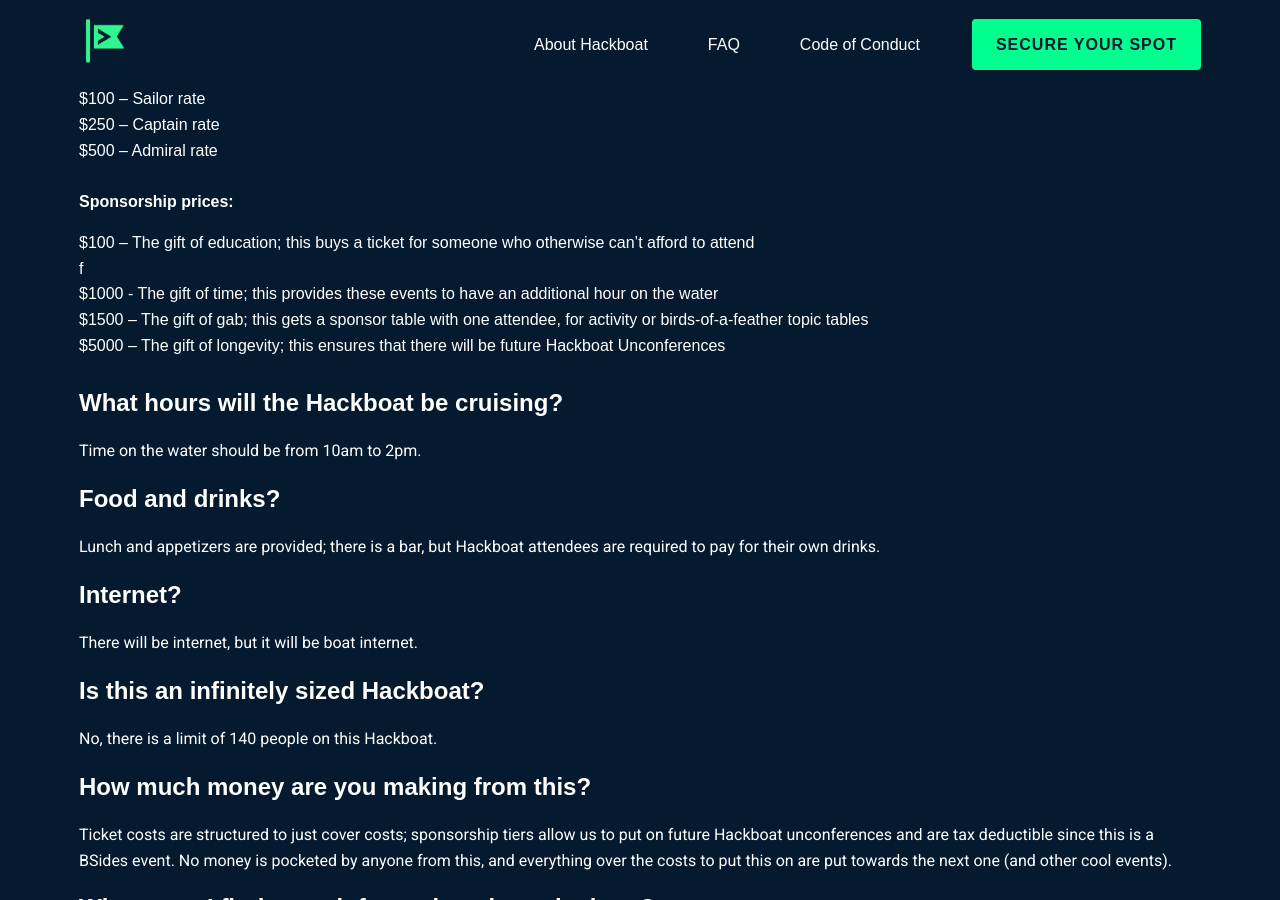
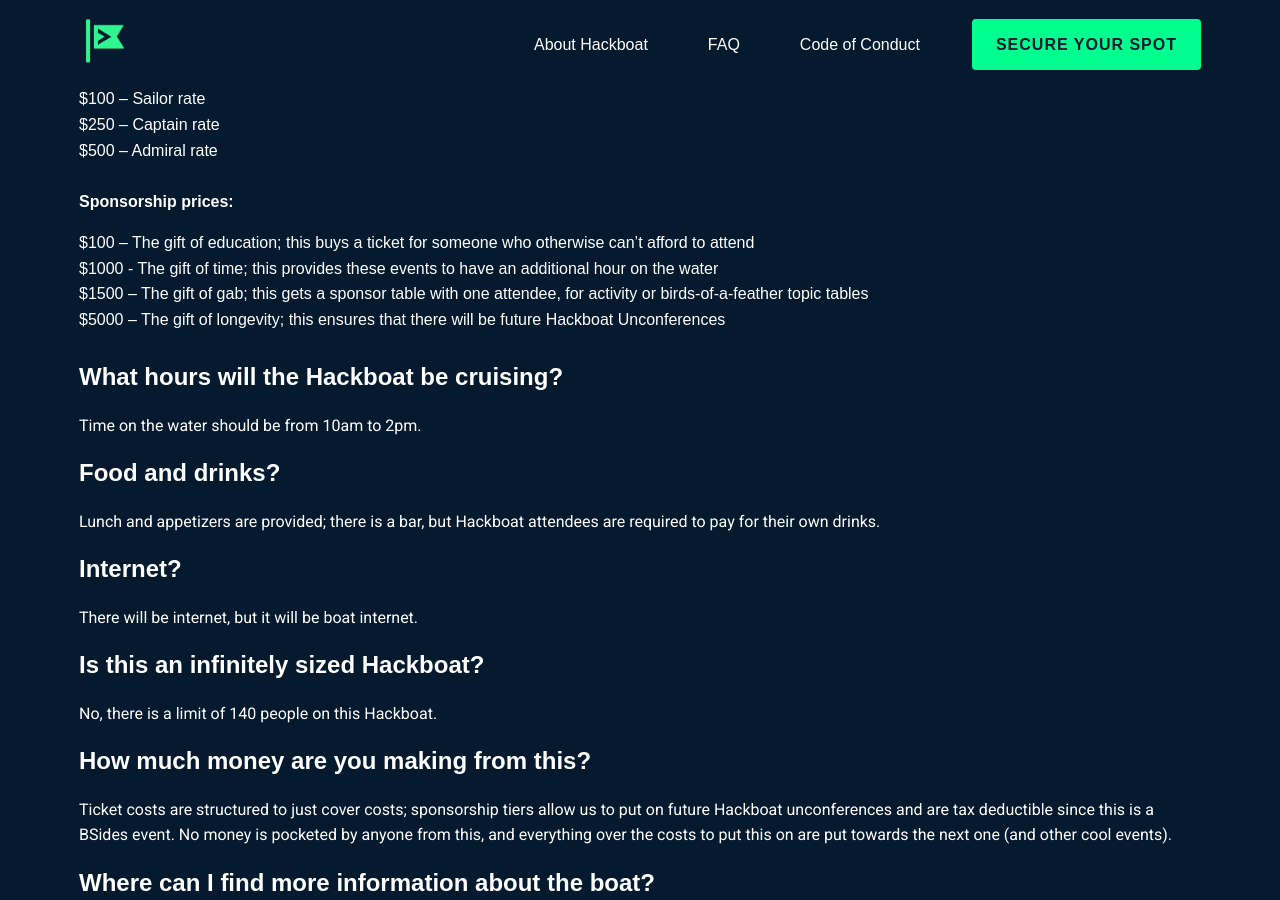
Before and after one commit to pierce403/HACKBOAT, a Jekyll site: the page built from faq.html, in a window 1280 px wide and 900 px high, scrolled down 503 px. Built offline with Jekyll 4.4.1, drawn with Linux system fonts in a browser that asks for light colours; some web fonts are replaced.

Commit message:
Fix a typo.

```diff
--- a/docs/faq.html
+++ b/docs/faq.html
@@ -119,7 +119,7 @@
       <li>
         $100 – The gift of education; this buys a ticket for someone who
         otherwise can’t afford to attend
-      </li>f
+      </li>
       <li>
         $1000 - The gift of time; this provides these events to have an
         additional hour on the water
--- a/docs/feed.xml
+++ b/docs/feed.xml
@@ -1 +1 @@
-<?xml version="1.0" encoding="utf-8"?><feed xmlns="http://www.w3.org/2005/Atom" ><generator uri="https://jekyllrb.com/" version="4.4.1">Jekyll</generator><link href="https://hackboat.org/feed.xml" rel="self" type="application/atom+xml" /><link href="https://hackboat.org/" rel="alternate" type="text/html" /><updated>2025-04-16T13:46:38-07:00</updated><id>https://hackboat.org/feed.xml</id><title type="html">Hackboat 2025</title><subtitle>Hackboat 2025 - The unconference that floats.</subtitle></feed>
+<?xml version="1.0" encoding="utf-8"?><feed xmlns="http://www.w3.org/2005/Atom" ><generator uri="https://jekyllrb.com/" version="4.4.1">Jekyll</generator><link href="https://hackboat.org/feed.xml" rel="self" type="application/atom+xml" /><link href="https://hackboat.org/" rel="alternate" type="text/html" /><updated>2025-04-16T13:59:43-07:00</updated><id>https://hackboat.org/feed.xml</id><title type="html">Hackboat 2025</title><subtitle>Hackboat 2025 - The unconference that floats.</subtitle></feed>
--- a/faq.html
+++ b/faq.html
@@ -48,7 +48,7 @@
       <li>
         $100 – The gift of education; this buys a ticket for someone who
         otherwise can’t afford to attend
-      </li>f
+      </li>
       <li>
         $1000 - The gift of time; this provides these events to have an
         additional hour on the water
```
